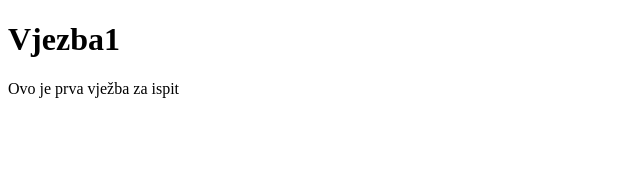
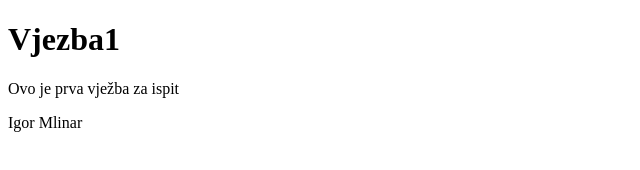
Before and after one commit to MindBodyCodeOrg/vjezba1, a website: page index.html in a window 1280 px wide. Shown: the full height of the page, 0-640 px from the left. Drawn offline with Linux system fonts and the light colour scheme.

Commit message:
dodan-p-tag

```diff
--- a/index.html
+++ b/index.html
@@ -10,5 +10,6 @@
 		<h1>Vjezba1</h1>
 
 		<p>Ovo je prva vježba za ispit</p>
+		<p>Igor Mlinar</p>
 	</body>
 </html>
```
